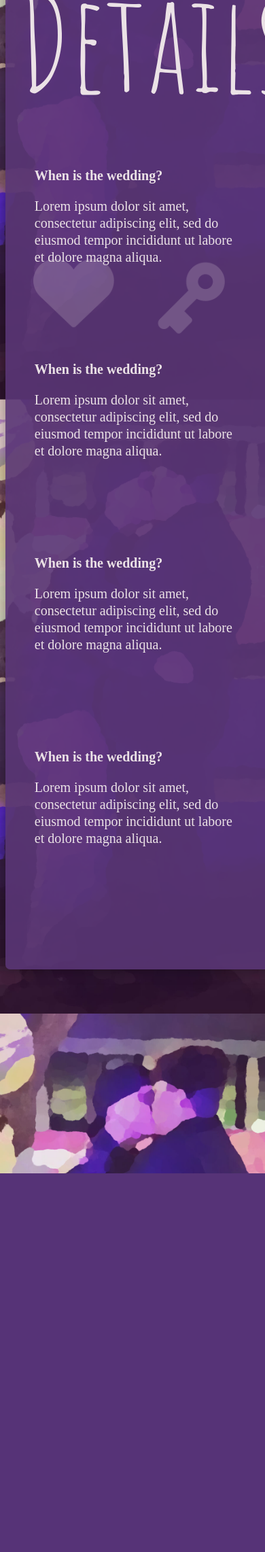
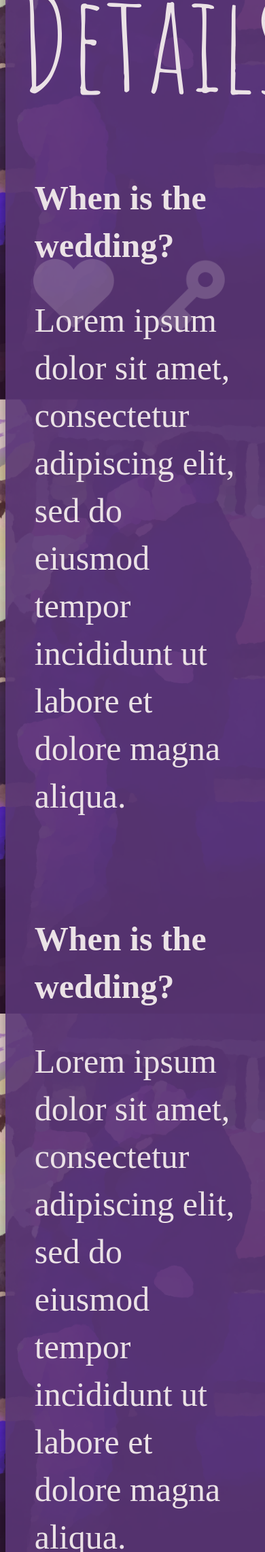
Before and after one commit to bryanchambers/gordonwedding, a Flask app: page /details in a window 390 px wide; the page is wider, and only the part inside the window is pictured. Shown: the part 316-2599 px from the top of that part at 68% size. Before the commit the page ends 2042 px from the top of that part, so only its background shows below. Run offline with Flask 2, Linux system fonts and the light colour scheme; some web fonts are replaced.

Commit message:
Adjusting mobile styling

```diff
--- a/static/styles.css
+++ b/static/styles.css
@@ -329,7 +329,7 @@ form textarea {
     }
 
     .login-logout {
-        top: -2px;
+        top: -5px;
     }
 
     #main-text {
@@ -371,11 +371,13 @@ form textarea {
     }
 
     .item {
-        margin: 50px 5px 120px 5px;
+        margin:      50px 5px 100px 5px;
+        font-size:   50px;
+        line-height: 70px
     }
 
     .question, .from, .answer, .memory {
-        padding: 10px 0px;
+        padding: 20px 0px;
     }
 
     form {
```
